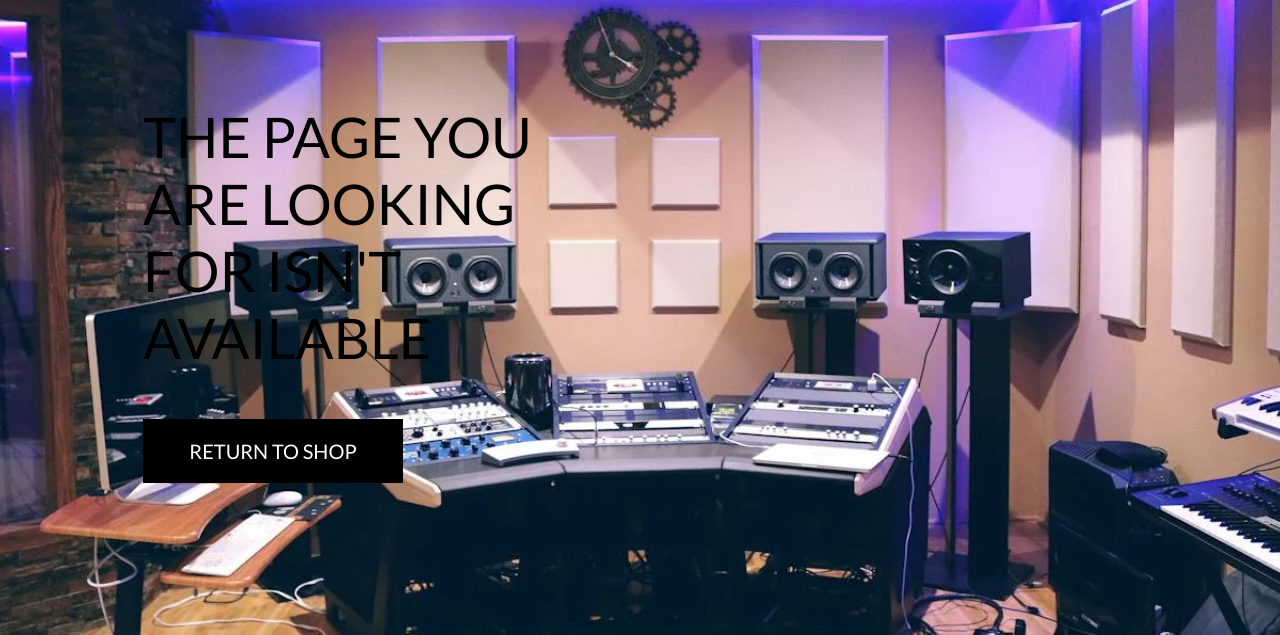
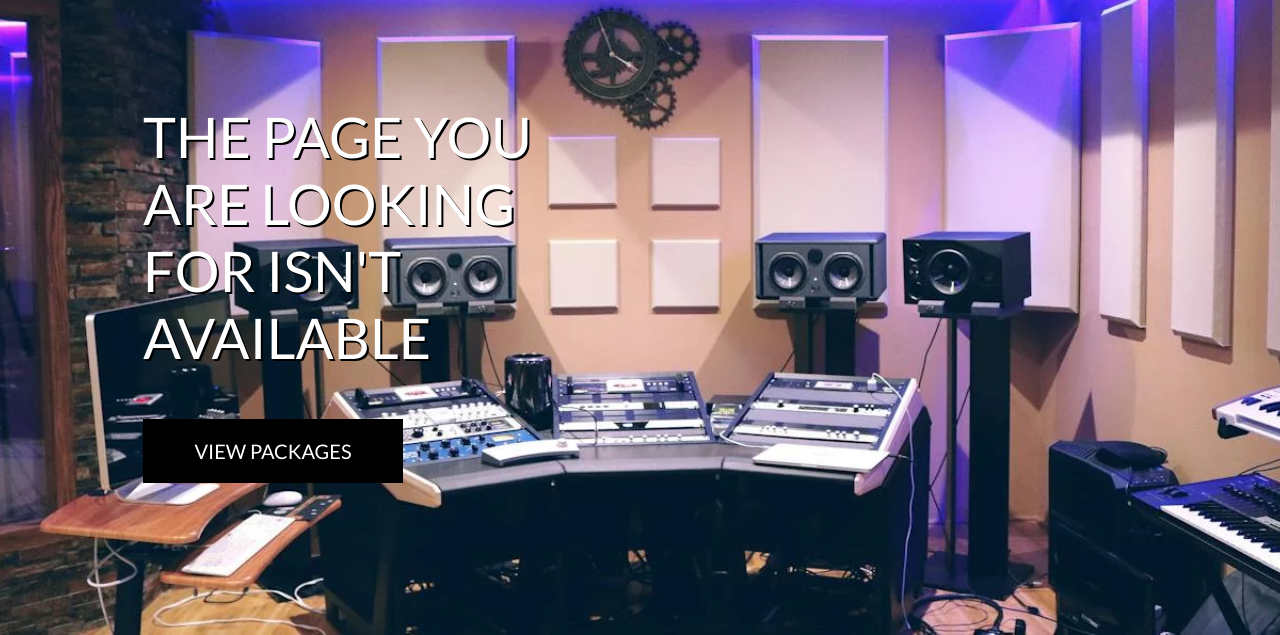
Before and after one commit to CathalSweeney6/citadel_studios, a Django app: template templates/errors/404.html in a window 1280 px wide. Shown: the part 165-800 px from the top of the page. Run offline with Django 3.2, Linux system fonts and the light colour scheme; the template is opened without the code that fills it, so the values that code supplies are empty; some libraries are stand-ins or nearby versions.

Commit message:
update product files and logo font

```diff
--- a/citadel_studios/settings.py
+++ b/citadel_studios/settings.py
@@ -28,7 +28,7 @@ BASE_DIR = os.path.dirname(os.path.dirname(os.path.abspath(__file__)))
 SECRET_KEY = os.environ.get('SECRET_KEY', '')
 
 # SECURITY WARNING: don't run with debug turned on in production!
-DEBUG = False
+DEBUG = True
 
 ALLOWED_HOSTS = ['citadel-studios-d7f21bf416bb.herokuapp.com','8000-cathalsween-citadelstud-a9qxo0zyak9.ws-eu107.gitpod.io']
 
--- /dev/null
+++ b/robots.txt
@@ -0,0 +1,3 @@
+User-agent: *
+Disallow:
+Sitemap: https://citadel-studios-d7f21bf416bb.herokuapp.com/sitemap.xml
--- a/templates/errors/404.html
+++ b/templates/errors/404.html
@@ -9,14 +9,14 @@
     <div class="container h-100">
         <div class="row h-100">
             <div class="col-7 col-md-6 my-auto">
-                <h1 class="display-4 logo-font text-black">
+                <h1 class="display-4 logo-font text-white" style="text-shadow: black 2px 2px;">
                     The page you are looking for isn't available
                 </h1>
                 <div class="my-5">
                     <h4>
                         <a href="{% url 'packages' %}"
                             class="shop-now-button btn btn-lg rounded-0 text-uppercase py-3">
-                                Return to shop
+                                View Packages
                         </a>
                     </h4>
                 </div>
```
